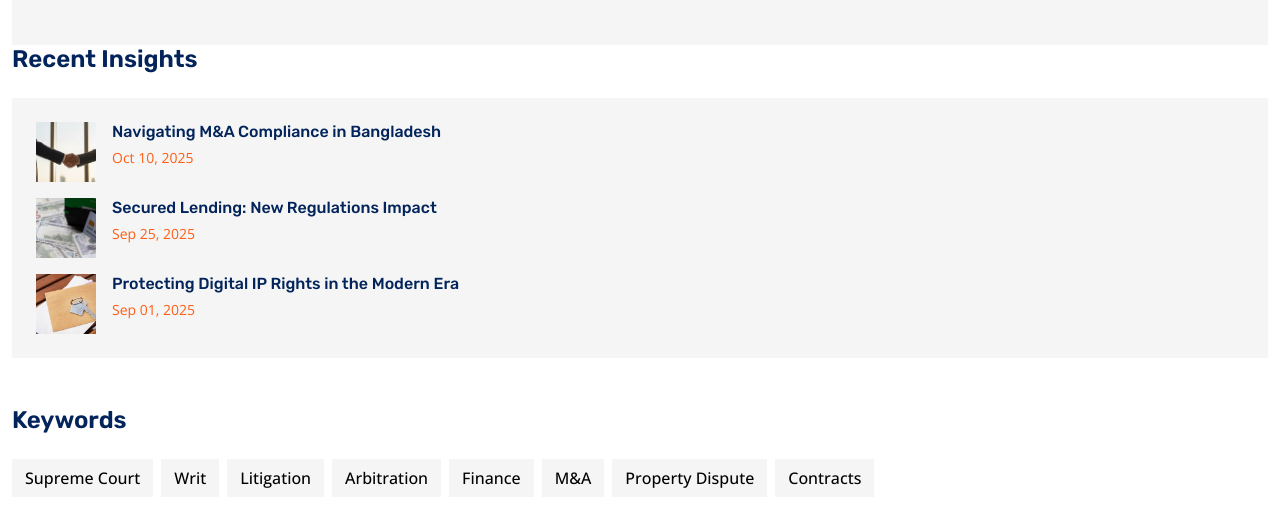
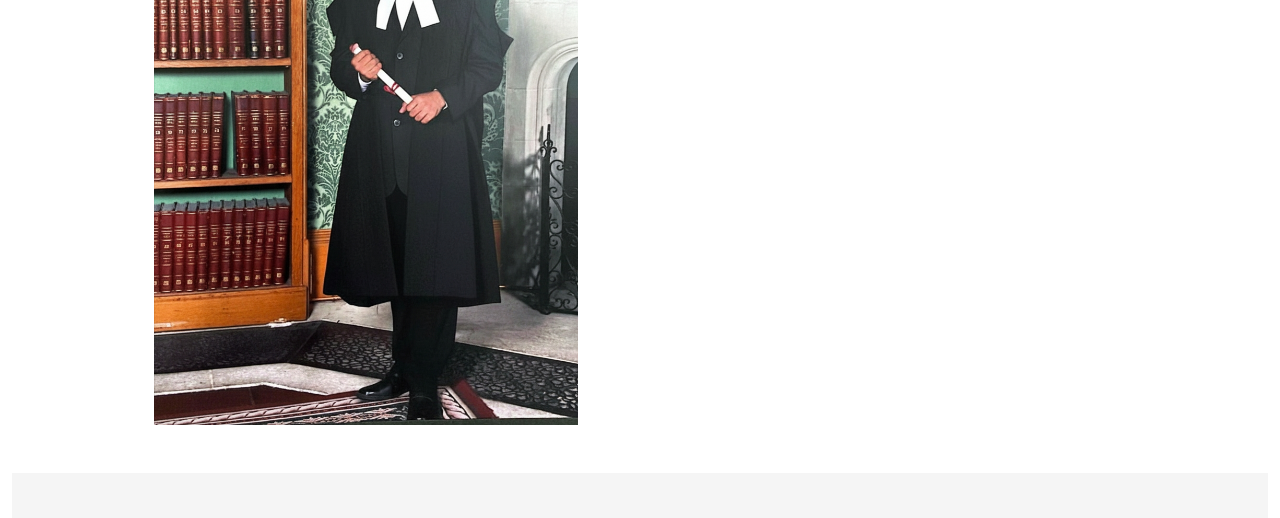
Before and after one commit to barristerhasan/Barrister-Mohammad-Hasan-Chowdhury, a plain HTML site: page blog.html in a window 1280 px wide. Shown: the part 1526-2044 px from the top of the page. Drawn offline with nearby package versions, Linux system fonts and the light colour scheme; a script that the page names is missing.

Commit message:
Update blog.html

```diff
--- a/blog.html
+++ b/blog.html
@@ -162,7 +162,10 @@
                                 </div>
                                 <div class="ms-4">
                                     <h4>Client-Centric Approach</h4>
-                                    <span>Dedicated to clear communication and tailored legal strategies for optimal outcomes.</span>
+                                    <span>Dedicated to clear communication and tailored legal strategies for optimal outcomes.</span><br><br>
+
+
+                                    <img style="height:600px;" src="img/barrister_mohammad_hasan_chowdhury.jpg">
                                 </div>
                             </div>
                         </div>
@@ -187,10 +190,8 @@
                 </div>
             </div>
         </div>
+
     </div>
-
-
-
 
 
 
```
